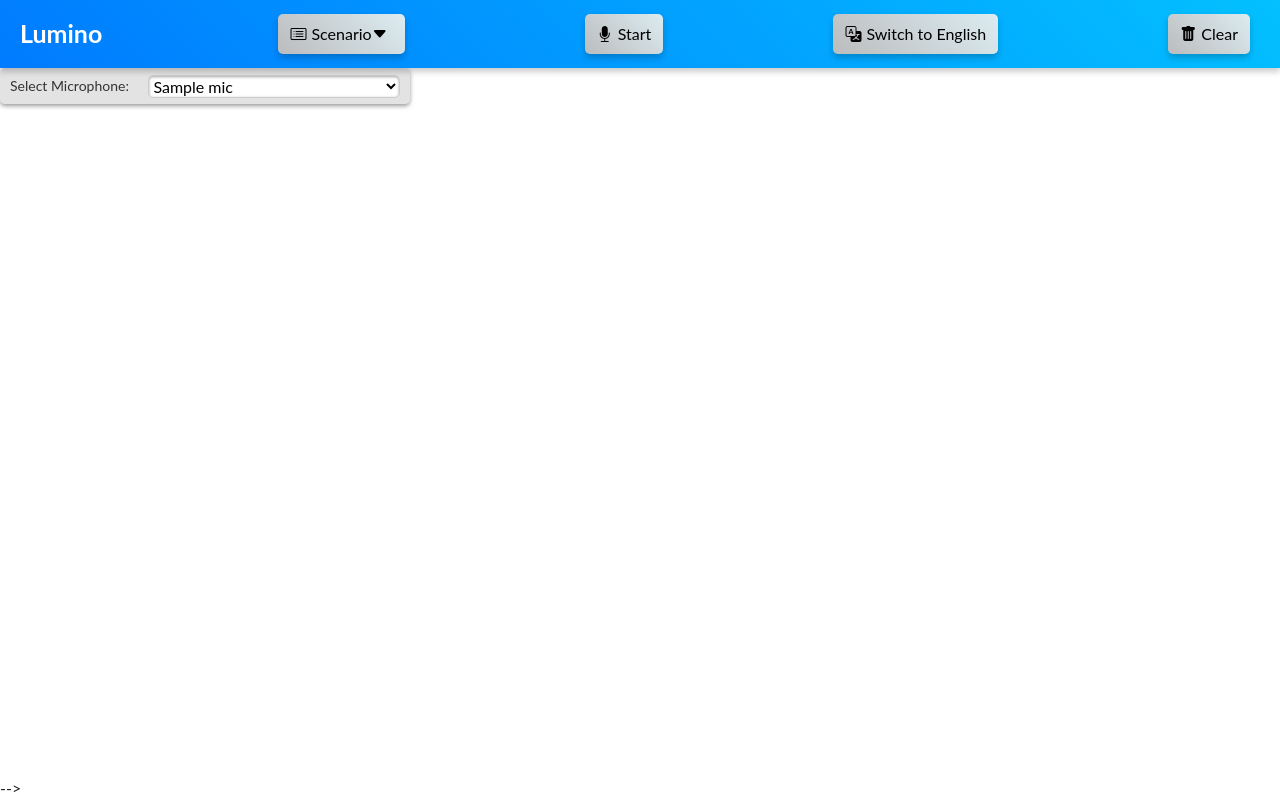
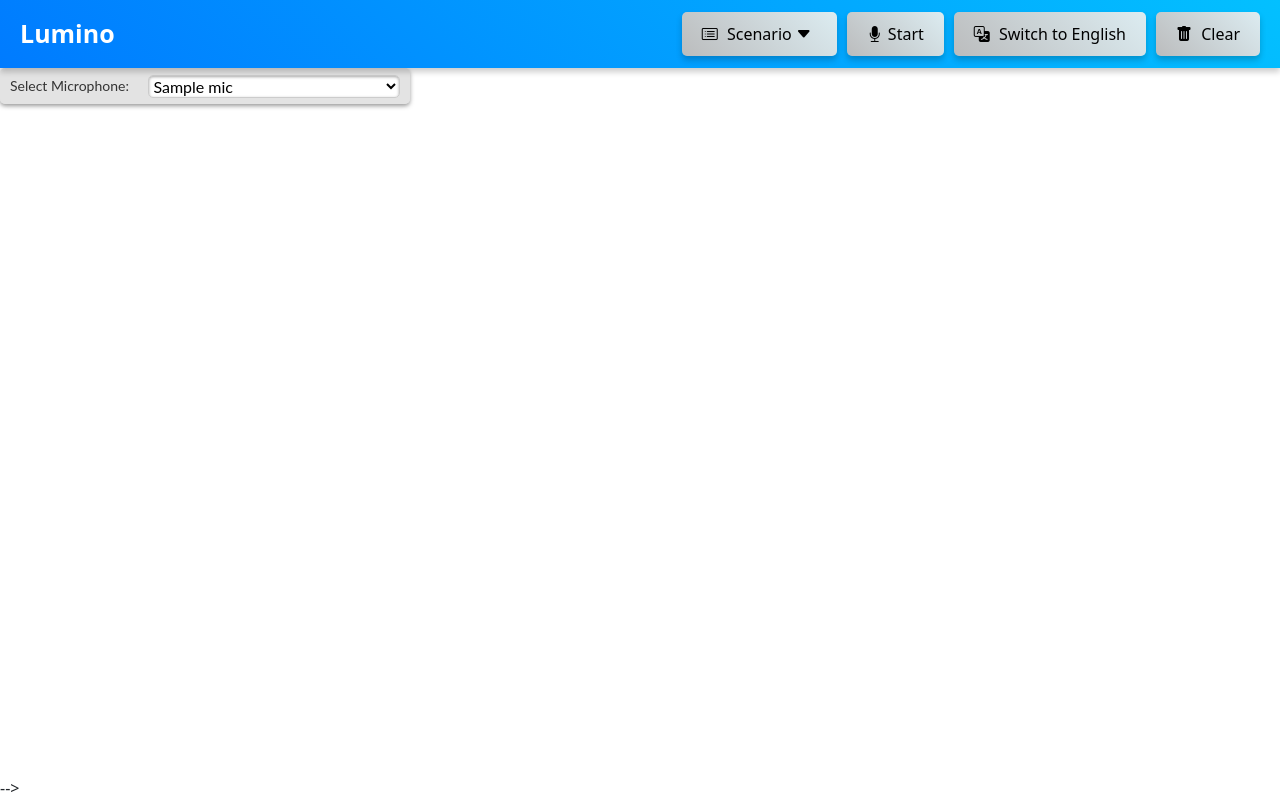
Before and after one commit to LGMOak/lumino, a Flask app: template web/templates/index.html in a window 1280 px wide. Run offline with Flask 3, Linux system fonts and the light colour scheme; the template is opened without the code that fills it: most values are stand-ins (such as "Sample title", 1, 10 or a date in 2020); some libraries are stand-ins or nearby versions.

Commit message:
Update style.css
Make the scenario button works

```diff
--- a/web/static/css/style.css
+++ b/web/static/css/style.css
@@ -1,5 +1,5 @@
 body {
-    font-family: Lato;
+    font-family: system-ui, -apple-system, BlinkMacSystemFont, 'Segoe UI', Roboto, Oxygen, Ubuntu, Cantarell, 'Open Sans', 'Helvetica Neue', sans-serif;
     display: flex;
     flex-direction: column;
     height: 100vh;
@@ -14,30 +14,28 @@ body {
     align-items: center;
     background: linear-gradient(45deg, #007BFF, #03c0ff);
     box-shadow: 0 4px 6px rgba(0, 0, 0, 0.2);
-    padding: 10px 20px; /* Added padding for better spacing */
-}
-
-.navbar-left {
-    display: flex;
-    align-items: center;
-}
-
-.navbar-right {
-    display: flex;
-    align-items: center;
+    padding: 10px 20px;
 }
 
 .navbar-brand{
+    margin-right: auto;
     font-size: 25px;
     color: white;
     font-weight: bold;
     text-decoration: none;
 }
 
+#scenario, #start, #clearConversation, #switch-language {
+    white-space: nowrap;
+    text-align: center;
+    overflow: hidden;
+    margin-left: 10px;
+}
+
+
 /* Button Styles */
 button {
-    padding: 8px 12px;
-    margin-right: 10px;
+    padding: 10px 20px;
     border: none;
     border-radius: 5px;
     background: linear-gradient(45deg, #bbbcbd, #dcecf1);
@@ -46,8 +44,7 @@ button {
     cursor: pointer;
     box-shadow: 0 4px 6px rgba(0, 0, 0, 0.2);
     transition: background 0.5s ease-in-out, box-shadow 0.3s ease-in-out;
-    display: flex;
-    align-items: center;
+    width: auto;
 }
 
 button:hover {
@@ -65,10 +62,6 @@ button i {
     margin-right: 10px;
 }
 
-.selection button {
-    /* Inherits styles from the general button styles */
-}
-
 .select_content {
     display: none;
     position: absolute;
@@ -76,7 +69,7 @@ button i {
     min-width: 160px;
     box-shadow: 0px 8px 16px rgba(0, 0, 0, 0.2);
     margin-top: 5px;
-    z-index: 1;
+    z-index: 100;
 }
 
 .select_content a {
@@ -162,7 +155,6 @@ button i {
     border-radius: 5px;
     box-shadow: 0 2px 4px rgba(57, 57, 57, 0.519);
     display: flex;
-    /* margin: 25px;  */
     width: 32%;
     align-items: center;
     white-space: nowrap;
@@ -189,8 +181,3 @@ button i {
 #mic select:focus {
     border-color: #ee0000;
 }
-
-/* IDs for specific buttons (inherits styles from general button styles) */
-#scenario, #mic-btn, #switch-language, #clearConversation {
-    /* Inherits styles from the general button styles */
-}
```
